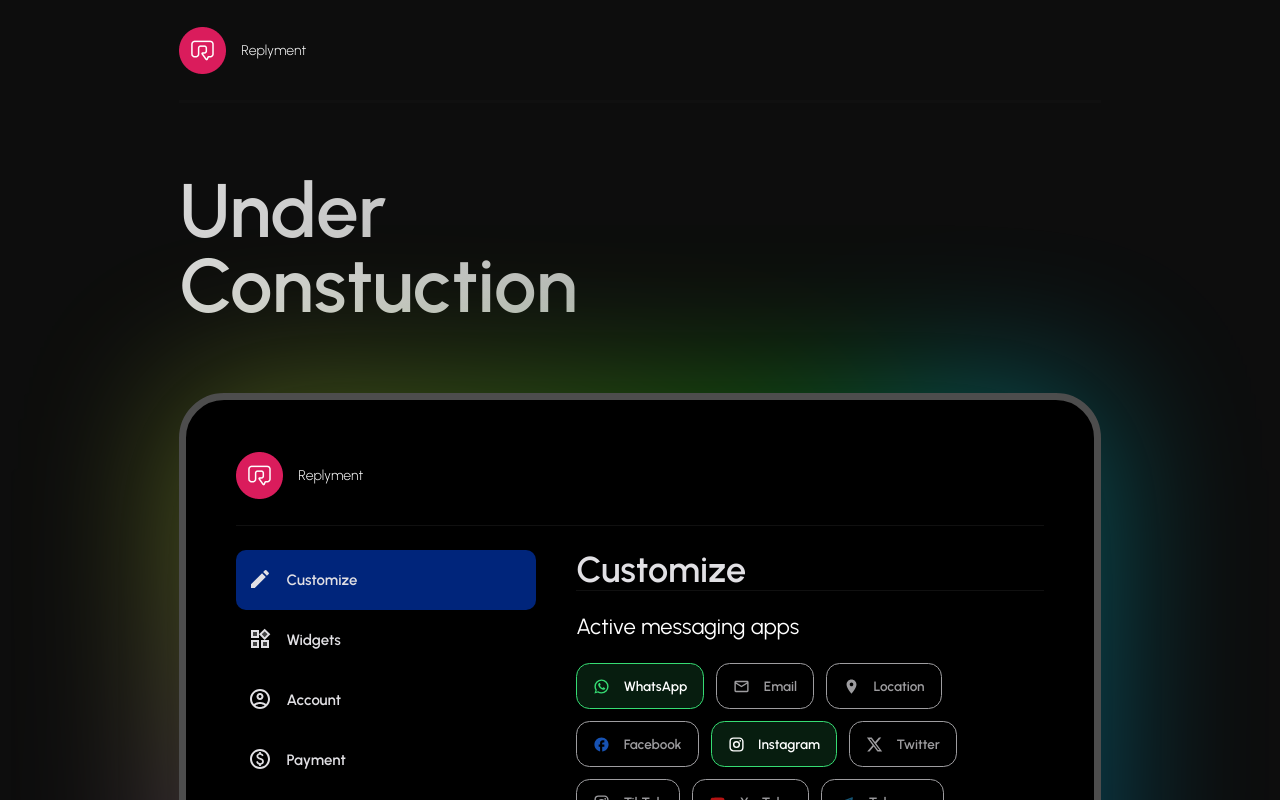
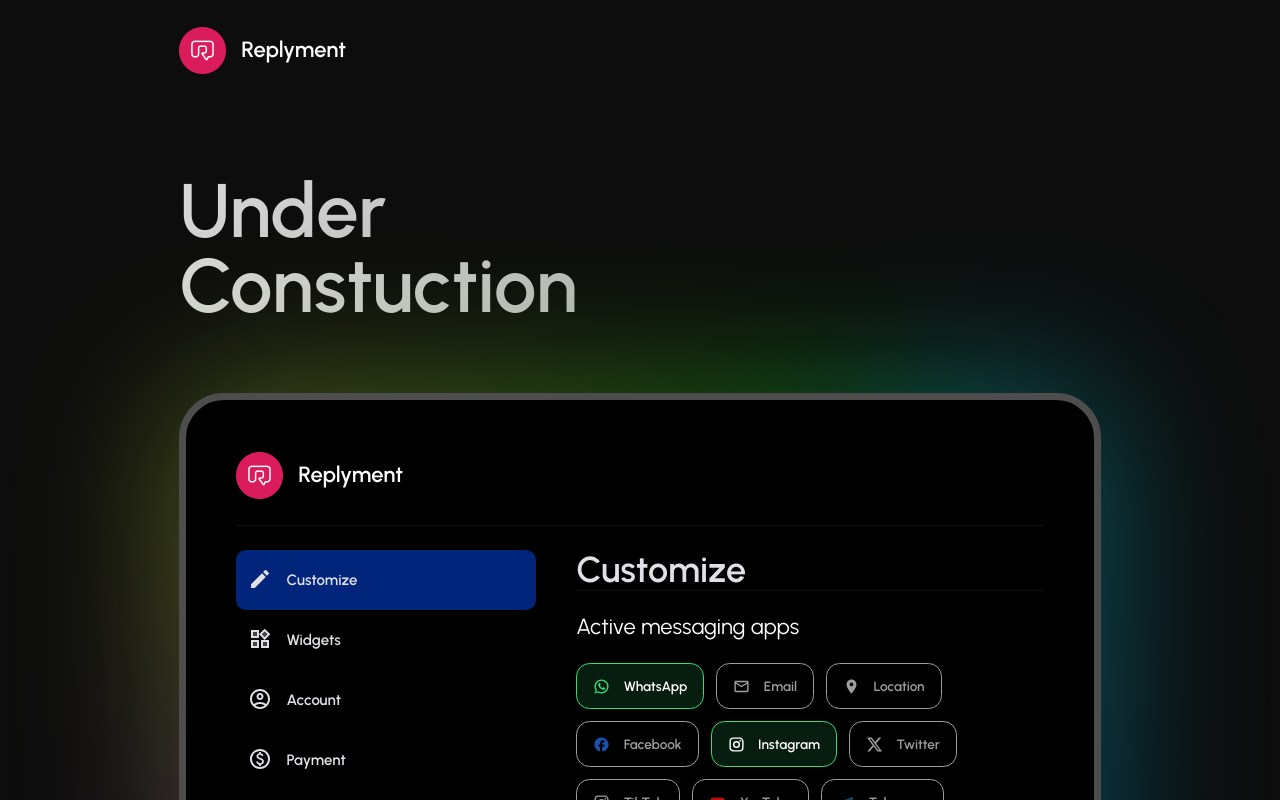
Before and after one commit to NurlanNuruzada/ReplymentReact, a React (Create React App) app: page / in a window 1280 px wide. Built offline with nearby package versions, Linux system fonts and the light colour scheme; a web font is replaced by a local one.

Commit message:
Updated UnderConstruction

```diff
--- a/src/Components/Header/SimpleHeader.module.css
+++ b/src/Components/Header/SimpleHeader.module.css
@@ -2,13 +2,16 @@
     max-width: 100%;
     height: 101px;
     border-bottom: 1.5px solid #101010;
-    font-size: 14px;
-    font-weight: 300;
-    letter-spacing: 0em;
     text-align: left;
     display: flex;
     align-items: center;
     gap: 15px;
+    font-family: Urbanist;
+    font-size: 22px;
+    font-weight: 600;
+    line-height: 24px;
+    text-align: left;
+
 }
 
 img {
```
